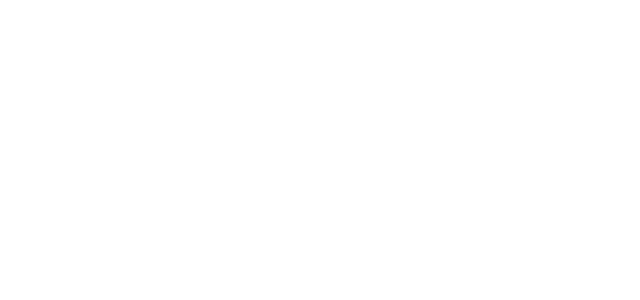
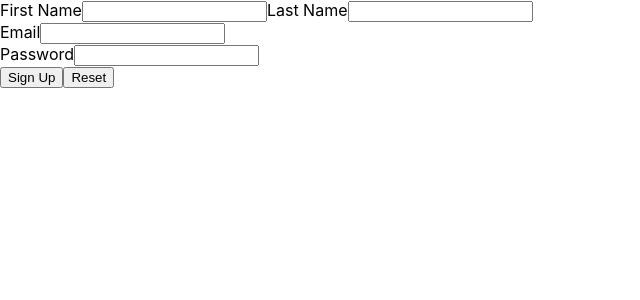
Before and after one commit to tyonek/UnitDispatch, a React (Create React App) app: page /signup in a window 1280 px wide. Shown: the top 300 px of the page, without its empty margins (0-640 px from the left). Built offline with nearby package versions, Linux system fonts and the light colour scheme.

Commit message:
signup form (needs option of user added), login form

```diff
--- a/package.json
+++ b/package.json
@@ -6,10 +6,12 @@
     "@testing-library/jest-dom": "^4.2.4",
     "@testing-library/react": "^9.3.2",
     "@testing-library/user-event": "^7.1.2",
+    "eslint-plugin-react-hooks": "^4.2.0",
     "react": "^16.14.0",
     "react-dom": "^16.14.0",
+    "react-hook-form": "^6.9.5",
     "react-router-dom": "^5.2.0",
-    "react-scripts": "3.4.3"
+    "react-scripts": "^3.4.4"
   },
   "scripts": {
     "start": "react-scripts start",
--- /dev/null
+++ b/src/component/Forms/Login.js
@@ -0,0 +1,44 @@
+import React, { useState } from 'react';
+
+export default function LoginForm() {
+  const [email, setEmail] = useState("");
+  const [password, setPassword] = useState("");
+
+  function validateForm() {
+    return email.length > 0 && password.length > 7;
+  }
+
+  function handleSubmit(e) {
+    e.preventDefault()
+  }
+
+  return (
+    <form onSubmit={handleSubmit}>
+      <div>
+        <label>Email</label>
+        <input
+          type="email"
+          name="email"
+          id="email"
+          value={email}
+          onChange={e => setEmail(e.target.value)}
+          />
+      </div>
+
+      <div>
+        <label>Password</label>
+        <input
+          type="password"
+          name="password"
+          id="password"
+          value={password}
+          onChange={e => setPassword(e.target.value)}
+          />
+      </div>
+
+      <div>
+        <button disabled={!validateForm()} type="submit">Login</button>
+      </div>
+    </form>
+  )
+}
--- /dev/null
+++ b/src/component/Forms/Signup.js
@@ -0,0 +1,81 @@
+import React from 'react';
+import { useForm } from 'react-hook-form';
+
+export default function SignupForm() {
+
+  const { register, handleSubmit, errors } = useForm();
+  const onSubmit = (data) => {
+    console.log(data)
+  }
+
+  return (
+    <form onSubmit={handleSubmit(onSubmit)}>
+      <div>
+        <label>First Name</label>
+        <input
+          type="text"
+          name="firstName"
+          ref={register({
+            required: "First name is required",
+            minLength: { value: 2, message: "First name must be at least 2 characters" },
+            pattern: {
+              value: /^\S*$/,
+              message: "First name cannot contain spaces"
+            }
+          })} />
+        {errors.firstName && <p>{errors.firstName.message}</p>}
+        <label>Last Name</label>
+        <input
+          type="text"
+          name="lastName"
+          ref={register({
+            required: "Last name is required",
+            minLength: { value: 2, message: "Last name must be at least 2 characters" },
+            pattern: {
+              value: /^\S*$/,
+              message: "Last name cannot contain spaces"
+            }
+          })} />
+        {errors.lastName && <p>{errors.lastName.message}</p>}
+      </div>
+
+      <div>
+        <label>Email</label>
+        <input
+          type="email"
+          name="email"
+          id="email"
+          ref={register({
+            required: "Email is required",
+            pattern: {
+              value: /^[A-Z0-9._%+-]+@[A-Z0-9.-]+\.[A-Z]{2,}$/i,
+              message: "Invalid email address"
+            }
+          })} />
+        {errors.email && errors.email.message}
+      </div>
+
+      <div>
+        <label>Password</label>
+        <input
+          type="password"
+          name="password"
+          id="password"
+          ref={register({
+            required: "Password is required",
+            minLength: { value: 8, message: "Password must be 8 characters" },
+            pattern: {
+              value: /^\S*$/,
+              message: "Password cannot contain spaces"
+            }
+          })} />
+        {errors.password && <p>{errors.password.message}</p>}
+      </div>
+
+      <div>
+        <button type="submit">Sign Up</button>
+        <button type="reset">Reset</button>
+      </div>
+    </form>
+  )
+}
--- a/src/routes/LandingPage/LandingPage.js
+++ b/src/routes/LandingPage/LandingPage.js
@@ -1,10 +1,12 @@
 import React, { Component } from 'react';
+import { Link } from 'react-router-dom';
 
-export default class LandingPage extends Component{
-  render(){
+export default class LandingPage extends Component {
+  render() {
     return (
       <div>
-
+        <Link to="/signup">Create New Account</Link>
+        <Link to="/login">Login</Link>
       </div>
     )
   }
--- a/src/routes/Login/Login.js
+++ b/src/routes/Login/Login.js
@@ -0,0 +1,12 @@
+import React, { Component } from 'react';
+import LoginForm from '../../component/Forms/Login'
+
+export default class Signup extends Component{
+  render(){
+    return (
+      <div>
+        <LoginForm />
+      </div>
+    )
+  }
+}
--- a/src/routes/Signup/Signup.js
+++ b/src/routes/Signup/Signup.js
@@ -1,10 +1,11 @@
 import React, { Component } from 'react';
+import SignupForm from '../../component/Forms/Signup';
 
 export default class Signup extends Component{
   render(){
     return (
       <div>
-
+        <SignupForm />
       </div>
     )
   }
```
Also changed, not shown: 1 other file (tests, documents, lock files or other folders).
